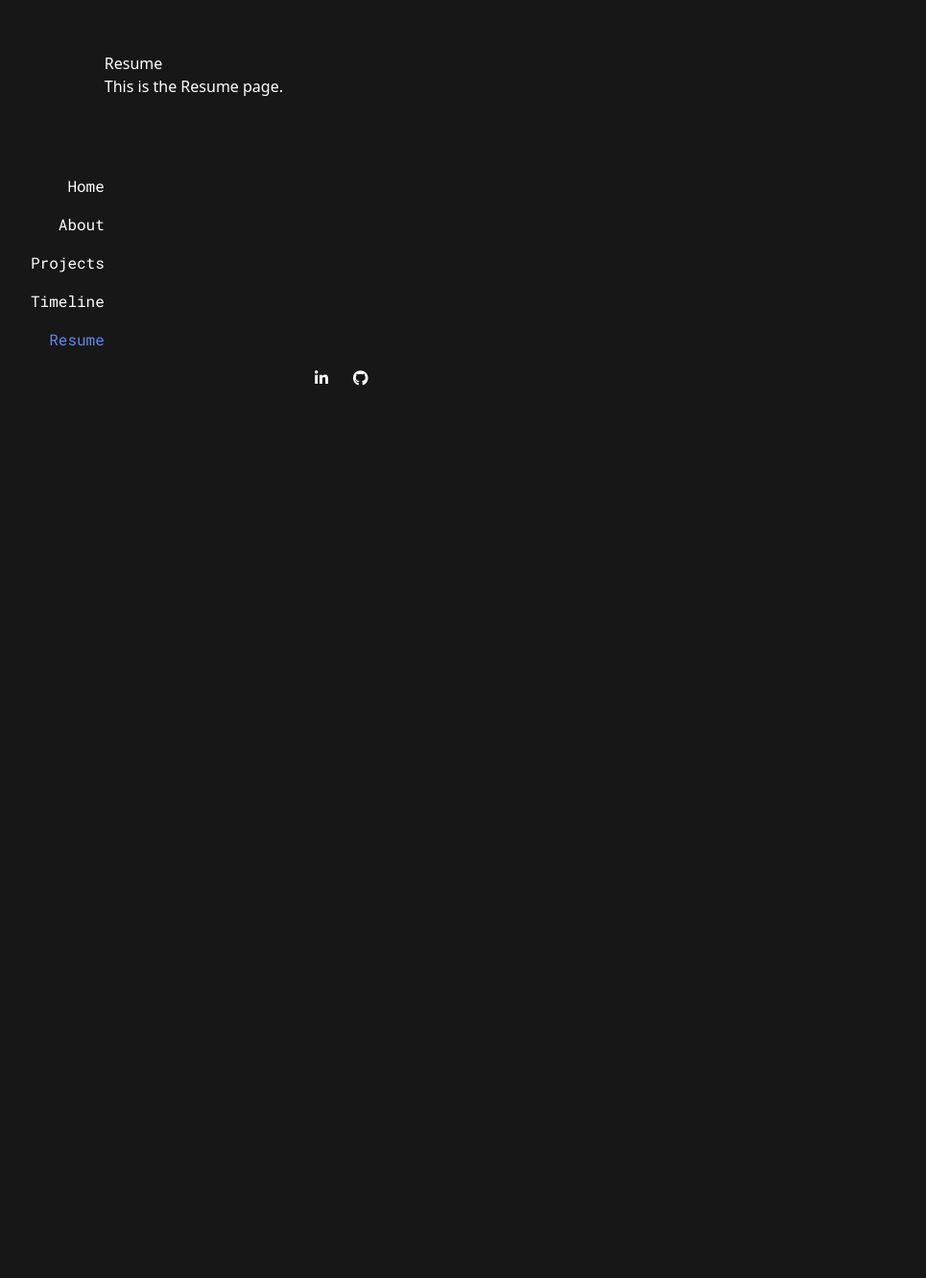
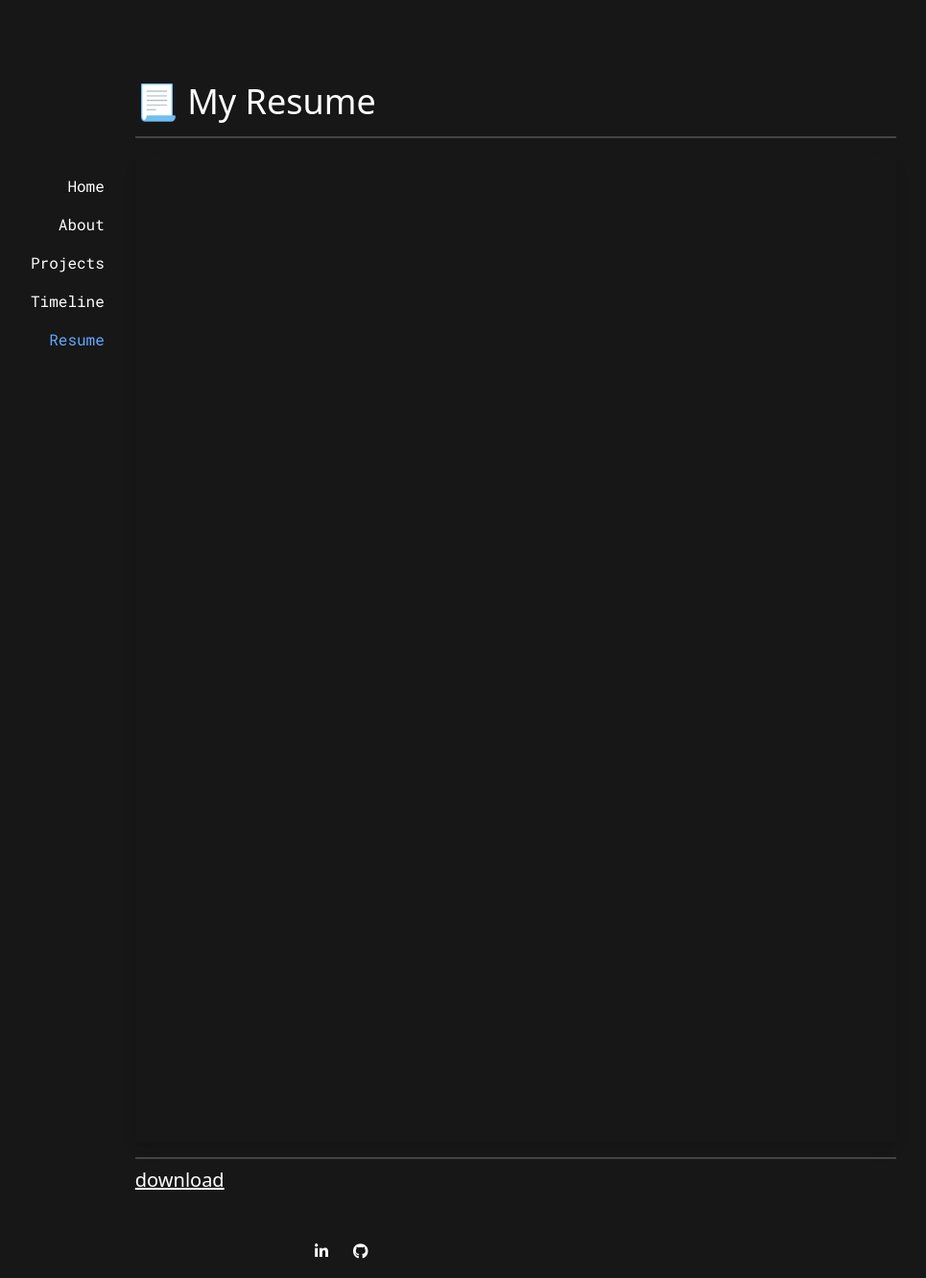
Before and after one commit to ahmedkhaleel2004/portfolio, a Next.js app: page /resume in a window 1280 px wide. Shown: the part 106-1438 px from the top of the page at 96% size, without its empty margins (280-1245 px from the left). Before the commit the page ends 800 px from the top, so only its background shows below. Built offline with nearby package versions, Linux system fonts and the light colour scheme.

Commit message:
finish resume page

```diff
--- /dev/null
+++ b/app/components/PDFViewer.tsx
@@ -0,0 +1,22 @@
+import React from "react";
+
+interface PDFViewerProps {
+	file: string; // URL of the PDF file
+}
+
+const PDFViewer: React.FC<PDFViewerProps> = ({ file }) => {
+	return (
+		<div className="flex justify-center items-center">
+			<iframe
+				src={file}
+				width="793" // A4 width in pixels at 96 DPI
+				height="1030" // A4 height in pixels at 96 DPI
+				className="shadow-lg min-h-screen"
+			>
+				Your browser does not support iframes.
+			</iframe>
+		</div>
+	);
+};
+
+export default PDFViewer;
--- a/app/resume/page.tsx
+++ b/app/resume/page.tsx
@@ -1,10 +1,20 @@
 import React from "react";
+import PDFViewer from "../components/PDFViewer";
 
 const Resume: React.FC = () => {
 	return (
-		<div>
-			<h2>Resume</h2>
-			<p>This is the Resume page.</p>
+		<div className="p-8">
+			<h1 className="text-4xl mb-4">📃 My Resume</h1>
+			<hr className="border-t-2 border-body-light-grey my-4" />
+			<PDFViewer file="/Ahmed_Khaleel_Resume.pdf#toolbar=0" />
+			<hr className="border-t-2 border-body-light-grey mt-4 mb-2" />
+			<a
+				href="/Ahmed_Khaleel_Resume.pdf"
+				download="Ahmed_Khaleel_Resume.pdf"
+				className="underline text-xl cursor-pointer transition-all duration-200 ease-in-out hover:text-nice-blue"
+			>
+				download
+			</a>
 		</div>
 	);
 };
--- a/package.json
+++ b/package.json
@@ -12,6 +12,7 @@
     "@fortawesome/fontawesome-svg-core": "^6.4.2",
     "@fortawesome/free-brands-svg-icons": "^6.4.2",
     "@fortawesome/react-fontawesome": "^0.2.0",
+    "@react-pdf/renderer": "^3.1.14",
     "next": "14.0.3",
     "react": "^18",
     "react-dom": "^18"
@@ -19,7 +20,7 @@
   "devDependencies": {
     "@icons-pack/react-simple-icons": "^9.1.0",
     "@types/node": "^20",
-    "@types/react": "^18",
+    "@types/react": "^18.2.37",
     "@types/react-dom": "^18",
     "autoprefixer": "^10.0.1",
     "eslint": "^8",
--- a/tailwind.config.ts
+++ b/tailwind.config.ts
@@ -23,7 +23,7 @@ const config: Config = {
 			colors: {
 				"body-grey": "#171717",
 				"body-light-grey": "#454545",
-				"nice-blue": "#6088f0",
+				"nice-blue": "#61a8ff",
 			},
 			fontFamily: {
 				body: ["var(--font-roboto-mono)"],
```
Also changed, not shown: 2 other files (tests, documents, lock files or other folders).
